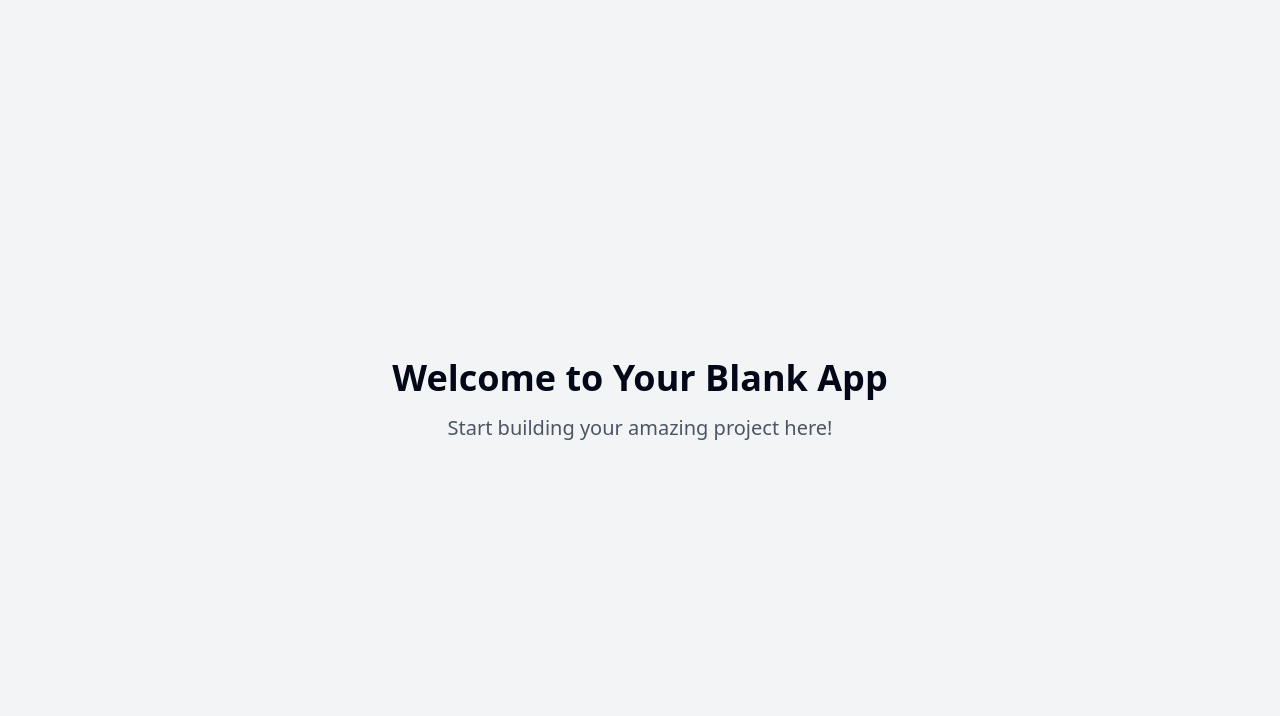
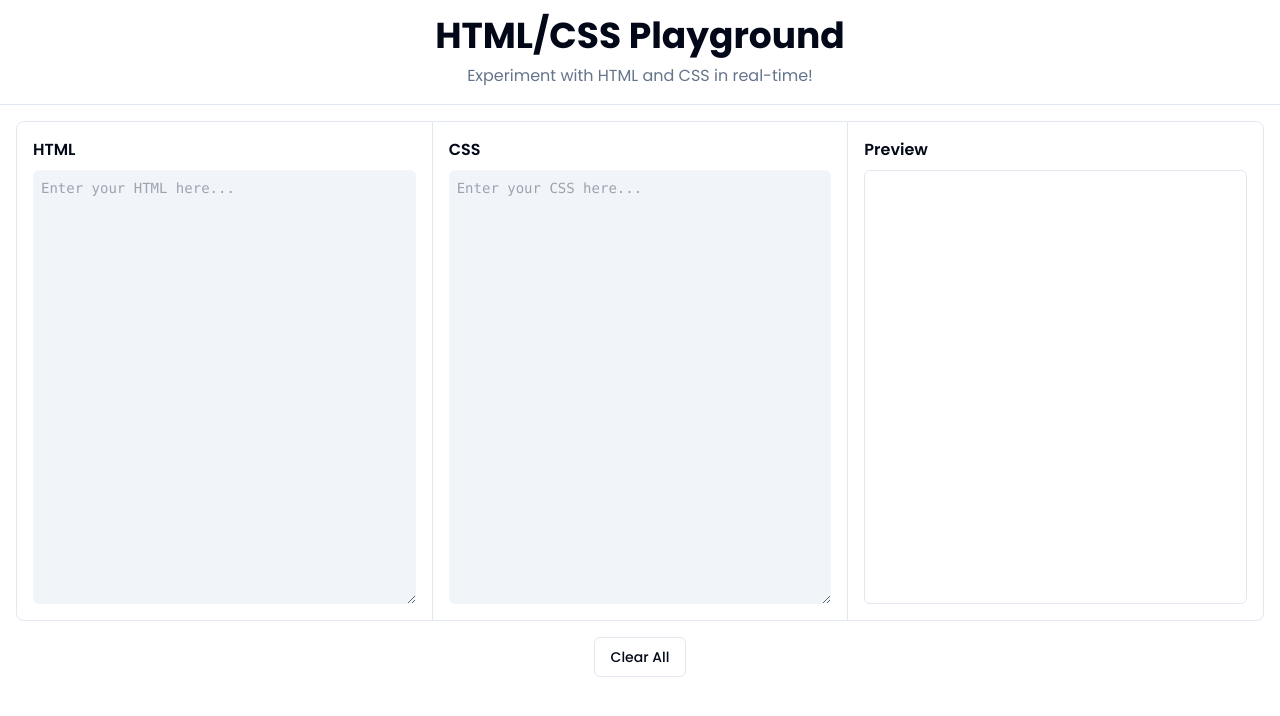
Before and after one commit to NebeyouMusie/html-css-playground-lab, a React (Vite) app: page / in a window 1280 px wide. Shown: the top 716 px of the page. Built offline with nearby package versions, Linux system fonts and the light colour scheme.

Commit message:
Fix package installation error
Edit the code to resolve the error related to adding the package "@uiw/react-split@9.0.0".
[skip gpt_engineer]

```diff
--- a/src/index.css
+++ b/src/index.css
@@ -1,3 +1,5 @@
+@import url('https://fonts.googleapis.com/css2?family=Poppins:wght@400;500;600;700&display=swap');
+
 @tailwind base;
 @tailwind components;
 @tailwind utilities;
@@ -73,5 +75,6 @@
 
   body {
     @apply bg-background text-foreground;
+    font-family: 'Poppins', sans-serif;
   }
 }
--- a/src/pages/Index.tsx
+++ b/src/pages/Index.tsx
@@ -1,12 +1,81 @@
-// Update this page (the content is just a fallback if you fail to update the page)
+import { ResizableHandle, ResizablePanel, ResizablePanelGroup } from "@/components/ui/resizable";
+import { useState } from "react";
+import { Button } from "@/components/ui/button";
 
 const Index = () => {
+  const [htmlCode, setHtmlCode] = useState('');
+  const [cssCode, setCssCode] = useState('');
+
   return (
-    <div className="min-h-screen flex items-center justify-center bg-gray-100">
-      <div className="text-center">
-        <h1 className="text-4xl font-bold mb-4">Welcome to Your Blank App</h1>
-        <p className="text-xl text-gray-600">Start building your amazing project here!</p>
-      </div>
+    <div className="min-h-screen flex flex-col bg-background">
+      <header className="p-4 border-b">
+        <h1 className="text-4xl font-bold text-center font-poppins">HTML/CSS Playground</h1>
+        <p className="text-center text-muted-foreground mt-2">Experiment with HTML and CSS in real-time!</p>
+      </header>
+
+      <main className="flex-1 p-4">
+        <ResizablePanelGroup direction="horizontal" className="min-h-[500px] rounded-lg border">
+          <ResizablePanel defaultSize={33}>
+            <div className="h-full p-4">
+              <h2 className="font-semibold mb-2">HTML</h2>
+              <textarea
+                value={htmlCode}
+                onChange={(e) => setHtmlCode(e.target.value)}
+                className="w-full h-[calc(100%-2rem)] p-2 font-mono text-sm bg-muted rounded-md"
+                placeholder="Enter your HTML here..."
+              />
+            </div>
+          </ResizablePanel>
+
+          <ResizableHandle />
+
+          <ResizablePanel defaultSize={33}>
+            <div className="h-full p-4">
+              <h2 className="font-semibold mb-2">CSS</h2>
+              <textarea
+                value={cssCode}
+                onChange={(e) => setCssCode(e.target.value)}
+                className="w-full h-[calc(100%-2rem)] p-2 font-mono text-sm bg-muted rounded-md"
+                placeholder="Enter your CSS here..."
+              />
+            </div>
+          </ResizablePanel>
+
+          <ResizableHandle />
+
+          <ResizablePanel defaultSize={33}>
+            <div className="h-full p-4">
+              <h2 className="font-semibold mb-2">Preview</h2>
+              <div className="w-full h-[calc(100%-2rem)] bg-white rounded-md border p-4">
+                <iframe
+                  srcDoc={`
+                    <html>
+                      <head>
+                        <style>${cssCode}</style>
+                      </head>
+                      <body>${htmlCode}</body>
+                    </html>
+                  `}
+                  className="w-full h-full border-none"
+                  title="preview"
+                />
+              </div>
+            </div>
+          </ResizablePanel>
+        </ResizablePanelGroup>
+
+        <div className="flex justify-center gap-4 mt-4">
+          <Button
+            variant="outline"
+            onClick={() => {
+              setHtmlCode('');
+              setCssCode('');
+            }}
+          >
+            Clear All
+          </Button>
+        </div>
+      </main>
     </div>
   );
 };
```
